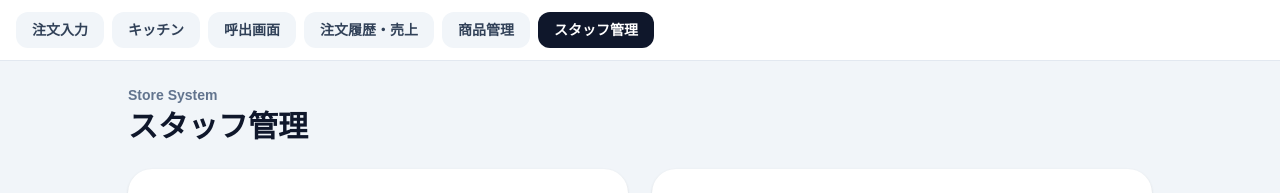
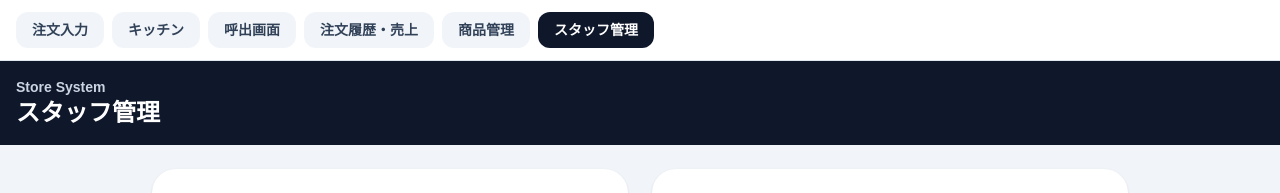
Before and after one commit to 5zb2znh7yp-oss/kitchen-order, a Next.js app: page /staff in a window 1280 px wide. Shown: the top 193 px of the page. Built offline with nearby package versions, Linux system fonts and the light colour scheme; no server answers; the database is empty.

Commit message:
Remove duplicate staff navigation

```diff
--- a/app/staff/page.tsx
+++ b/app/staff/page.tsx
@@ -2,7 +2,6 @@
 
 import { FormEvent, useEffect, useState } from "react";
 import { useRouter } from "next/navigation";
-
 import { supabase } from "@/lib/supabase";
 
 type Staff = {
@@ -22,18 +21,14 @@ const router = useRouter();
 const [staff, setStaff] = useState<Staff[]>([]);
 const [loggedInStaff, setLoggedInStaff] =
 useState<LoggedInStaff | null>(null);
-
 const [selectedStaffId, setSelectedStaffId] = useState("");
 const [displayName, setDisplayName] = useState("");
-
 const [editingStaffId, setEditingStaffId] = useState("");
 const [editingName, setEditingName] = useState("");
-
 const [loading, setLoading] = useState(true);
 const [saving, setSaving] = useState(false);
 const [switching, setSwitching] = useState(false);
 const [updating, setUpdating] = useState(false);
-
 const [message, setMessage] = useState("");
 const [errorMessage, setErrorMessage] = useState("");
 
@@ -79,14 +74,16 @@ try {
       id: parsedStaff.id,
       displayName: parsedStaff.displayName,
     });
-
     setSelectedStaffId(parsedStaff.id);
   } else {
     localStorage.removeItem("kitchen-order-staff");
     setLoggedInStaff(null);
   }
 } catch (error) {
-  console.error("ログインスタッフ情報の読み込みに失敗しました:", error);
+  console.error(
+    "ログインスタッフ情報の読み込みに失敗しました:",
+    error
+  );
   localStorage.removeItem("kitchen-order-staff");
   setLoggedInStaff(null);
 }
@@ -117,7 +114,9 @@ if (error) {
   console.error("スタッフ登録エラー:", error);
 
   if (error.code === "23505") {
-    setErrorMessage("同じ名前のスタッフがすでに登録されています。");
+    setErrorMessage(
+      "同じ名前のスタッフがすでに登録されています。"
+    );
   } else {
     setErrorMessage("スタッフ登録に失敗しました。");
   }
@@ -128,7 +127,6 @@ if (error) {
 
 setDisplayName("");
 setMessage("スタッフを登録しました。");
-
 await loadStaff();
 setSaving(false);
 
@@ -169,7 +167,9 @@ if (error) {
   console.error("スタッフ名変更エラー:", error);
 
   if (error.code === "23505") {
-    setErrorMessage("同じ名前のスタッフがすでに登録されています。");
+    setErrorMessage(
+      "同じ名前のスタッフがすでに登録されています。"
+    );
   } else {
     setErrorMessage("スタッフ名の変更に失敗しました。");
   }
@@ -233,7 +233,6 @@ localStorage.setItem(
 );
 
 setLoggedInStaff(newLoggedInStaff);
-
 setSwitching(false);
 
 router.push("/");
@@ -241,16 +240,21 @@ router.push("/");
 }
 
 return (
-<main className="min-h-screen bg-slate-100 px-4 py-6 md:px-6">
-<div className="mx-auto max-w-5xl">
-<div className="mb-6">
-<p className="text-sm font-bold text-slate-500">Store System</p>
+<main className="min-h-screen bg-slate-100 text-slate-900">
+<header className="bg-slate-900 text-white">
+<div className="mx-auto max-w-7xl px-4 py-4">
+<div>
+<p className="text-sm font-bold text-slate-300">
+Store System
+</p>
+<h1 className="text-2xl font-black">
+スタッフ管理
+</h1>
+</div>
+</div>
+</header>
 
-      <h1 className="mt-1 text-3xl font-black text-slate-900">
-        スタッフ管理
-      </h1>
-    </div>
-
+  <div className="mx-auto max-w-5xl px-4 py-6 md:px-6">
     {message && (
       <div className="mb-5 rounded-2xl border border-emerald-200 bg-emerald-50 p-4 font-bold text-emerald-700">
         {message}
@@ -282,7 +286,9 @@ return (
             </>
           ) : (
             <>
-              <p className="text-lg font-black">未ログイン</p>
+              <p className="text-lg font-black">
+                未ログイン
+              </p>
 
               <p className="mt-1 text-sm font-bold text-slate-300">
                 下のスタッフ切り替えから選択してください
@@ -325,7 +331,9 @@ return (
           disabled={!selectedStaffId || switching}
           className="mt-4 w-full rounded-2xl bg-slate-900 px-5 py-4 text-lg font-black text-white hover:bg-slate-800 disabled:bg-slate-300"
         >
-          {switching ? "切り替え中..." : "このスタッフでログイン"}
+          {switching
+            ? "切り替え中..."
+            : "このスタッフでログイン"}
         </button>
       </section>
     </div>
@@ -358,17 +366,21 @@ return (
       ) : (
         <div className="mt-5 grid gap-3 sm:grid-cols-2 lg:grid-cols-3">
           {staff.map((person) => {
-            const isLoggedIn = loggedInStaff?.id === person.id;
-            const isEditing = editingStaffId === person.id;
+            const isLoggedIn =
+              loggedInStaff?.id === person.id;
+
+            const isEditing =
+              editingStaffId === person.id;
 
             return (
               <div
                 key={person.id}
-                className={`rounded-2xl border-2 p-4 ${
-                  isLoggedIn
+                className={
+                  "rounded-2xl border-2 p-4 " +
+                  (isLoggedIn
                     ? "border-emerald-300 bg-emerald-50"
-                    : "border-slate-200 bg-white"
-                }`}
+                    : "border-slate-200 bg-white")
+                }
               >
                 {isEditing ? (
                   <>
@@ -391,7 +403,9 @@ return (
                         disabled={updating}
                         className="flex-1 rounded-xl bg-slate-900 px-3 py-3 text-sm font-black text-white hover:bg-slate-800 disabled:bg-slate-300"
                       >
-                        {updating ? "保存中..." : "保存"}
+                        {updating
+                          ? "保存中..."
+                          : "保存"}
                       </button>
 
                       <button
@@ -409,7 +423,9 @@ return (
                     <div className="flex items-center justify-between gap-3">
                       <button
                         type="button"
-                        onClick={() => setSelectedStaffId(person.id)}
+                        onClick={() =>
+                          setSelectedStaffId(person.id)
+                        }
                         className="text-left font-black text-slate-900"
                       >
                         {person.display_name}
@@ -424,7 +440,9 @@ return (
 
                     <button
                       type="button"
-                      onClick={() => startEditingStaff(person)}
+                      onClick={() =>
+                        startEditingStaff(person)
+                      }
                       className="mt-3 w-full rounded-xl bg-slate-100 px-3 py-2 text-sm font-black text-slate-700 hover:bg-slate-200"
                     >
                       名前を変更
@@ -450,7 +468,9 @@ return (
         <input
           type="text"
           value={displayName}
-          onChange={(event) => setDisplayName(event.target.value)}
+          onChange={(event) =>
+            setDisplayName(event.target.value)
+          }
           placeholder="スタッフ名を入力"
           className="flex-1 rounded-2xl border-2 border-slate-300 px-4 py-4 font-bold outline-none focus:border-slate-900"
         />
@@ -460,7 +480,9 @@ return (
           disabled={saving}
           className="rounded-2xl bg-slate-900 px-6 py-4 font-black text-white hover:bg-slate-800 disabled:bg-slate-300"
         >
-          {saving ? "登録中..." : "スタッフを登録"}
+          {saving
+            ? "登録中..."
+            : "スタッフを登録"}
         </button>
       </form>
     </section>
```
